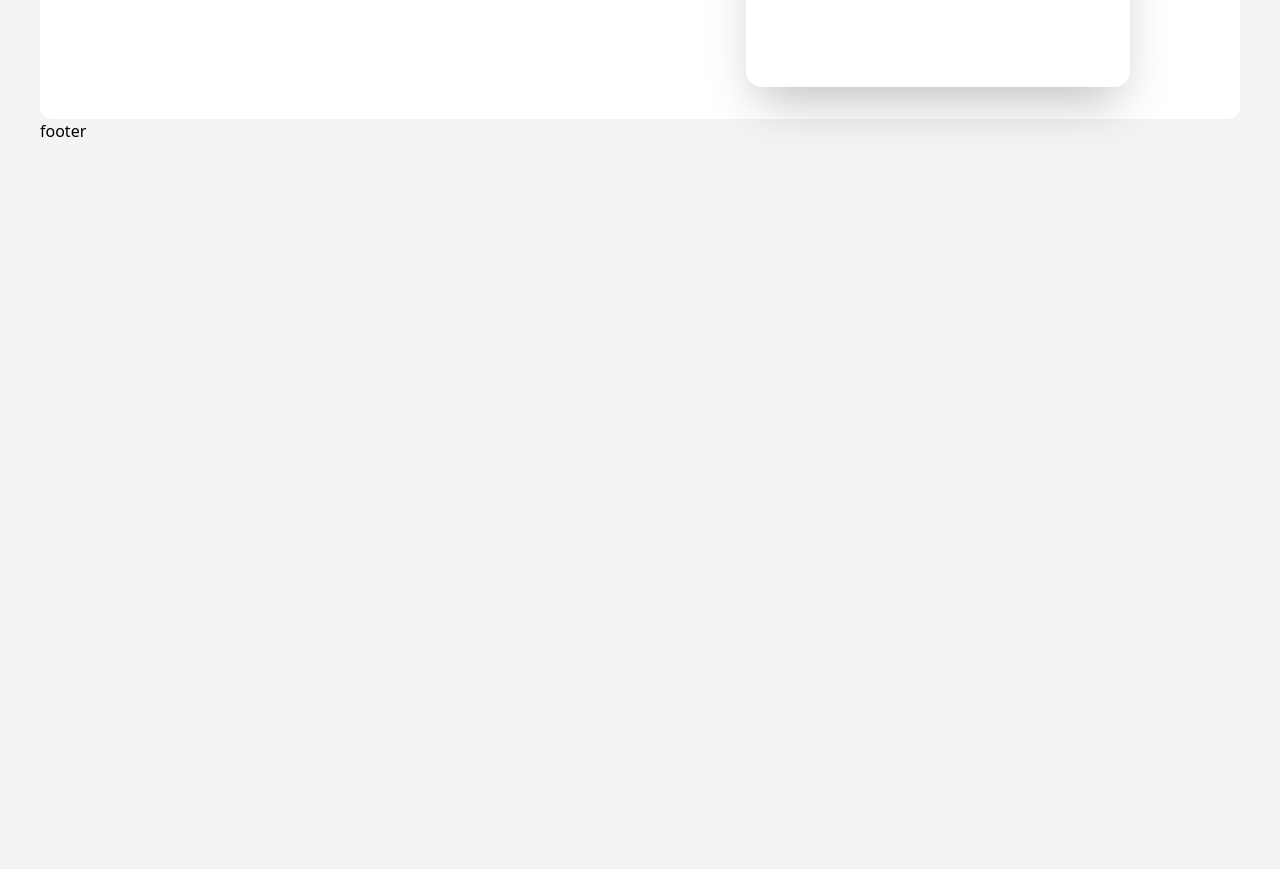
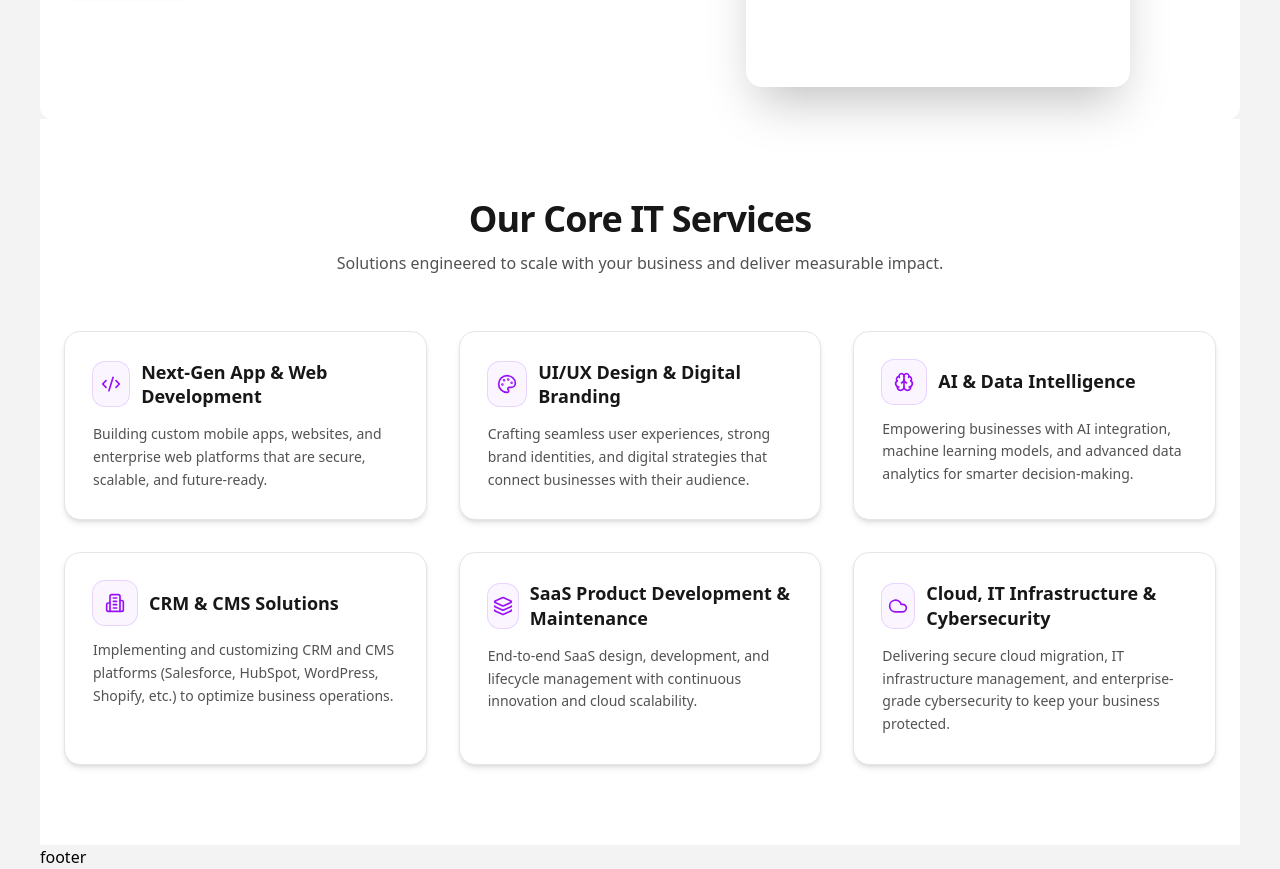
Before and after one commit to Yasir-72/trinmuics_web, a Next.js app: page / in a window 1280 px wide. Shown: the part 514-1383 px from the top of the page. Before the commit the page ends 800 px from the top, so only its background shows below. Built offline with nearby package versions, Linux system fonts and the light colour scheme; grey boxes are pictures that could not be loaded.

Commit message:
Added ServiceSection component

```diff
--- a/src/app/page.tsx
+++ b/src/app/page.tsx
@@ -1,11 +1,13 @@
 import React from "react";
 import Homescreen from "@/components/screens/home/view/homescreen";
 import HeroSection from "@/components/screens/home/sections/heroscection";
+import ServiceSection from "@/components/screens/home/sections/servicesection";
 export default function Page() {
   return (
     <>
       <Homescreen />
       <HeroSection />
+      <ServiceSection />
     </>
   );
 }
--- /dev/null
+++ b/src/components/screens/home/sections/servicesection.tsx
@@ -0,0 +1,80 @@
+"use client";
+
+import { Code2, Palette, Brain, Building2, Layers, Cloud } from "lucide-react";
+
+const services = [
+  {
+    title: "Next-Gen App & Web Development",
+    desc: "Building custom mobile apps, websites, and enterprise web platforms that are secure, scalable, and future-ready.",
+    Icon: Code2,
+  },
+  {
+    title: "UI/UX Design & Digital Branding",
+    desc: "Crafting seamless user experiences, strong brand identities, and digital strategies that connect businesses with their audience.",
+    Icon: Palette,
+  },
+  {
+    title: "AI & Data Intelligence",
+    desc: "Empowering businesses with AI integration, machine learning models, and advanced data analytics for smarter decision-making.",
+    Icon: Brain,
+  },
+  {
+    title: "CRM & CMS Solutions",
+    desc: "Implementing and customizing CRM and CMS platforms (Salesforce, HubSpot, WordPress, Shopify, etc.) to optimize business operations.",
+    Icon: Building2,
+  },
+  {
+    title: "SaaS Product Development & Maintenance",
+    desc: "End-to-end SaaS design, development, and lifecycle management with continuous innovation and cloud scalability.",
+    Icon: Layers,
+  },
+  {
+    title: "Cloud, IT Infrastructure & Cybersecurity",
+    desc: "Delivering secure cloud migration, IT infrastructure management, and enterprise-grade cybersecurity to keep your business protected.",
+    Icon: Cloud,
+  },
+];
+
+export default function ServiceSection() {
+  return (
+    <section className="w-full py-16 md:py-20 bg-white text-neutral-900">
+      <div className="mx-auto max-w-7xl px-6">
+        {/* Heading */}
+        <div className="mb-10 md:mb-14 text-center">
+          <h2 className="text-3xl md:text-4xl font-extrabold tracking-tight text-neutral-900">
+            Our Core IT Services
+          </h2>
+          <p className="mt-3 text-sm md:text-base text-neutral-600 max-w-2xl mx-auto">
+            Solutions engineered to scale with your business and deliver measurable impact.
+          </p>
+        </div>
+
+        {/* Services Grid */}
+        <div className="grid grid-cols-1 sm:grid-cols-2 lg:grid-cols-3 gap-6 md:gap-8">
+          {services.map(({ title, desc, Icon }) => (
+            <div
+              key={title}
+              className="group relative overflow-hidden rounded-2xl bg-white border border-neutral-200 shadow-md transition-all duration-300 hover:shadow-xl hover:border-purple-500 hover:-translate-y-1"
+            >
+              <div className="p-6 md:p-7">
+                {/* Icon + Title */}
+                <div className="flex items-center gap-3">
+                  <span className="inline-flex h-11 w-11 items-center justify-center rounded-xl bg-purple-50 ring-1 ring-purple-200 transition-all duration-300 group-hover:bg-purple-100 group-hover:ring-purple-400 group-hover:scale-110">
+                    <Icon className="h-5 w-5 text-purple-600 transition-colors duration-300 group-hover:text-purple-700" />
+                  </span>
+                  <h3 className="text-lg font-semibold leading-snug text-neutral-900 transition-colors duration-300 group-hover:text-purple-700">
+                    {title}
+                  </h3>
+                </div>
+                {/* Description */}
+                <p className="mt-3.5 text-sm leading-relaxed text-neutral-600 transition-colors duration-300 group-hover:text-neutral-800">
+                  {desc}
+                </p>
+              </div>
+            </div>
+          ))}
+        </div>
+      </div>
+    </section>
+  );
+}
```
